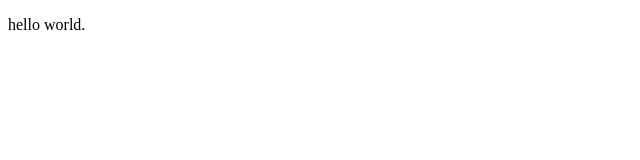
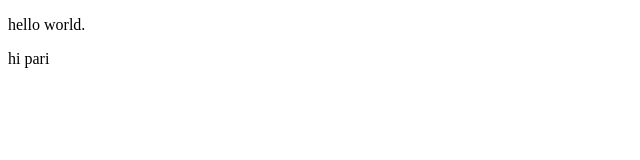
Before and after one commit to morovat/testProject, a plain HTML site: page index.html in a window 1280 px wide. Shown: the full height of the page, 0-640 px from the left. Drawn offline with Linux system fonts and the light colour scheme.

Commit message:
add message

```diff
--- a/index.html
+++ b/index.html
@@ -5,5 +5,6 @@
 </head>
 <body>
 <p>hello world.</p>
+<p>hi pari</p>
 </body>
 </html>
```
